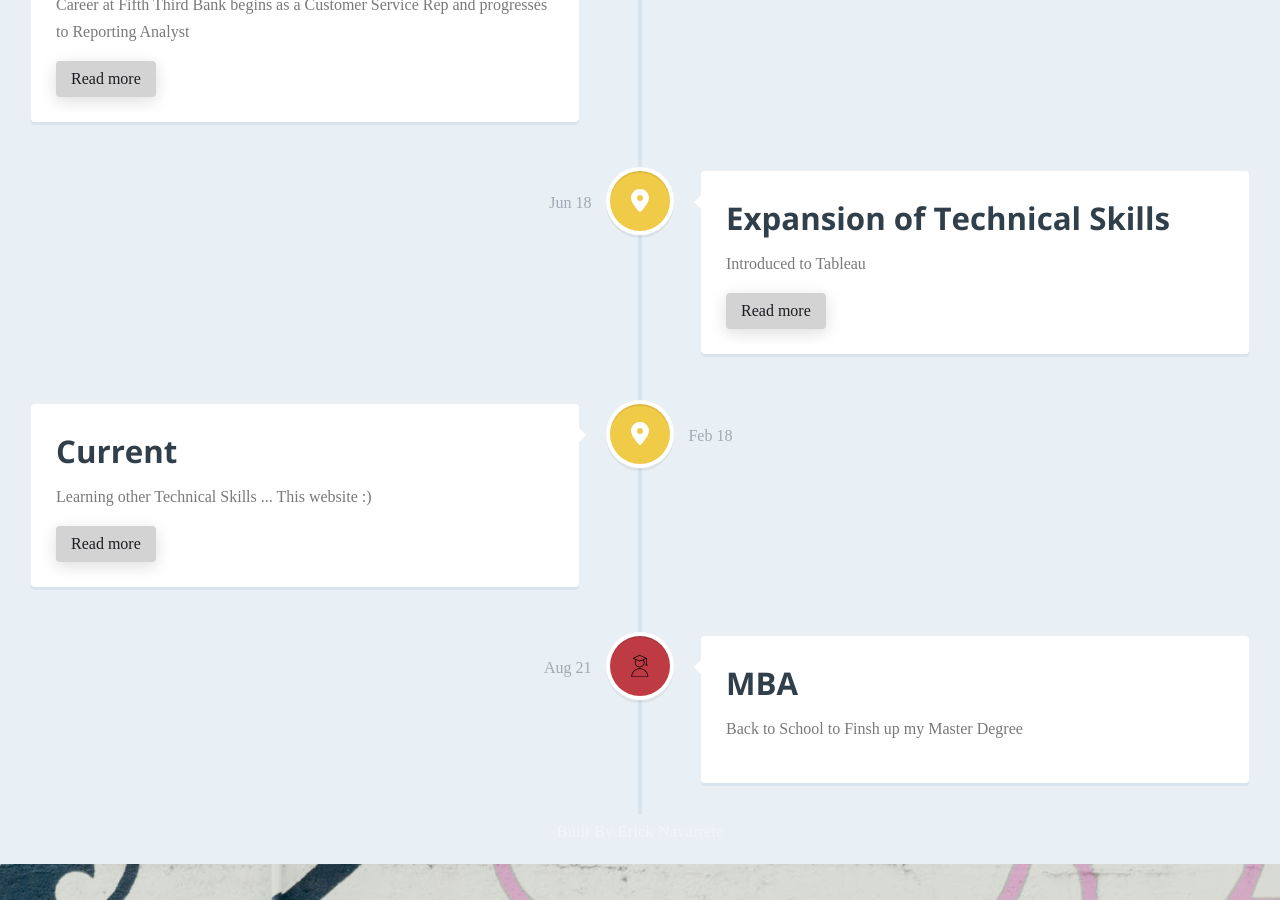
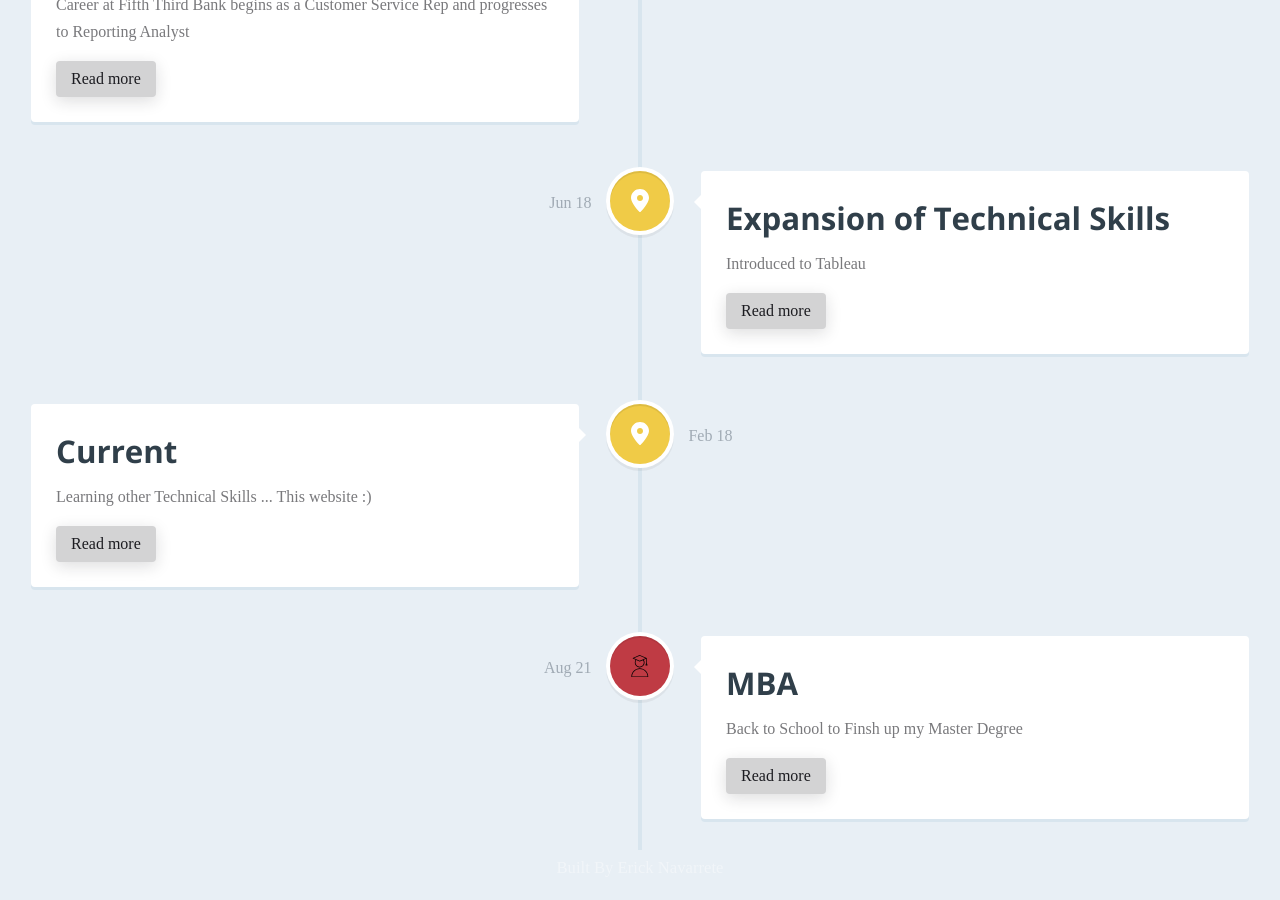
Before and after one commit to Erick-Navarrete/Bio_EN, a Jekyll site: the page built from index.html, in a window 1280 px wide and 900 px high, scrolled down 1184 px. Built offline with Jekyll 4.4.1, drawn with Linux system fonts in a browser that asks for light colours; some web fonts are replaced; comment, search, counter and statistics services are not loaded.

Commit message:
Update index.html

```diff
--- a/index.html
+++ b/index.html
@@ -197,6 +197,7 @@ permalink: /
 
           <div class="flex justify-between items-center">
             <span class="cd-timeline__date">Aug 21</span>
+	      <a href="#0" class="btn btn--subtle">Read more</a>
           </div>
         </div> <!-- cd-timeline__content -->
       </div> <!-- cd-timeline__block -->
```
